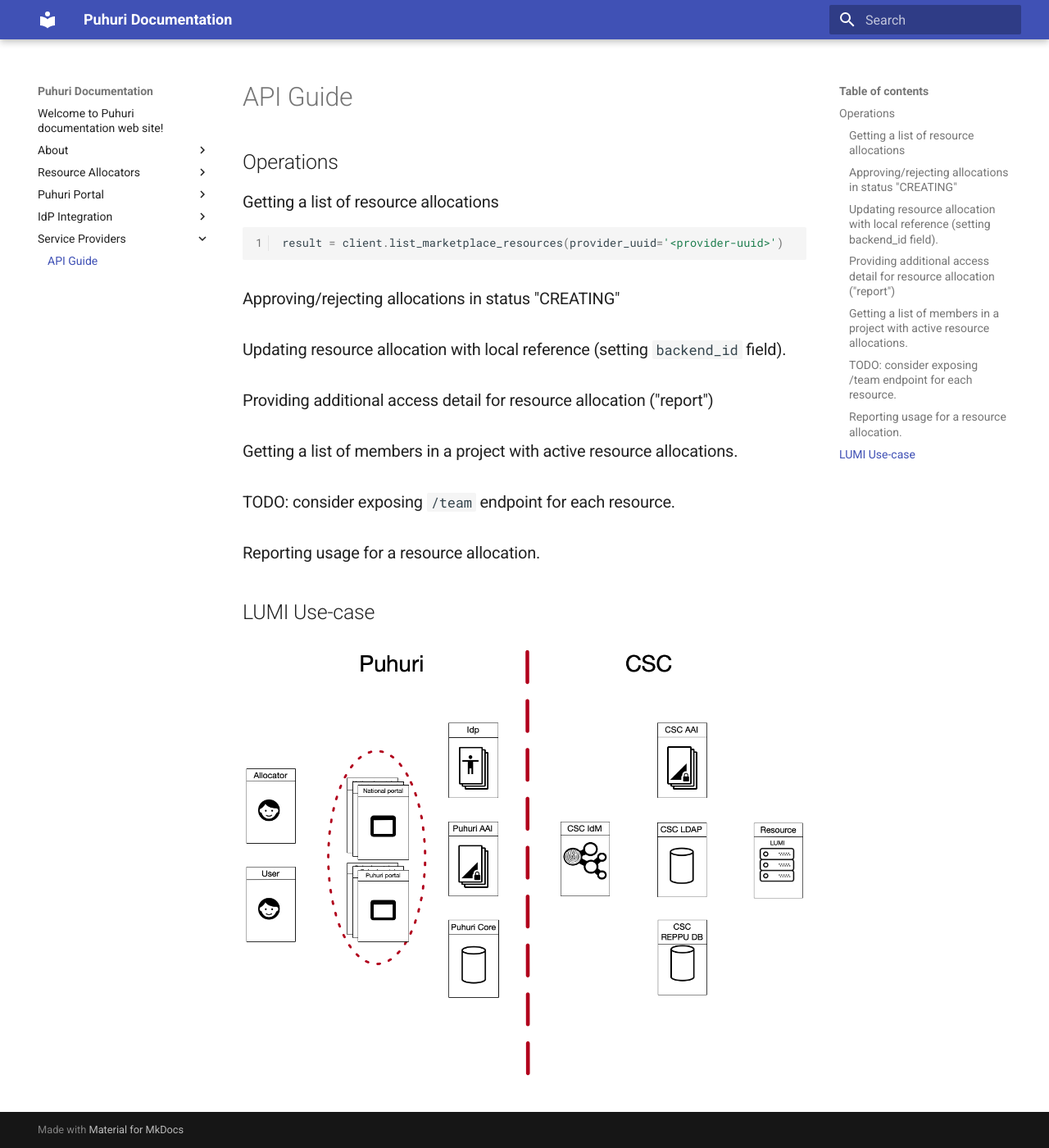
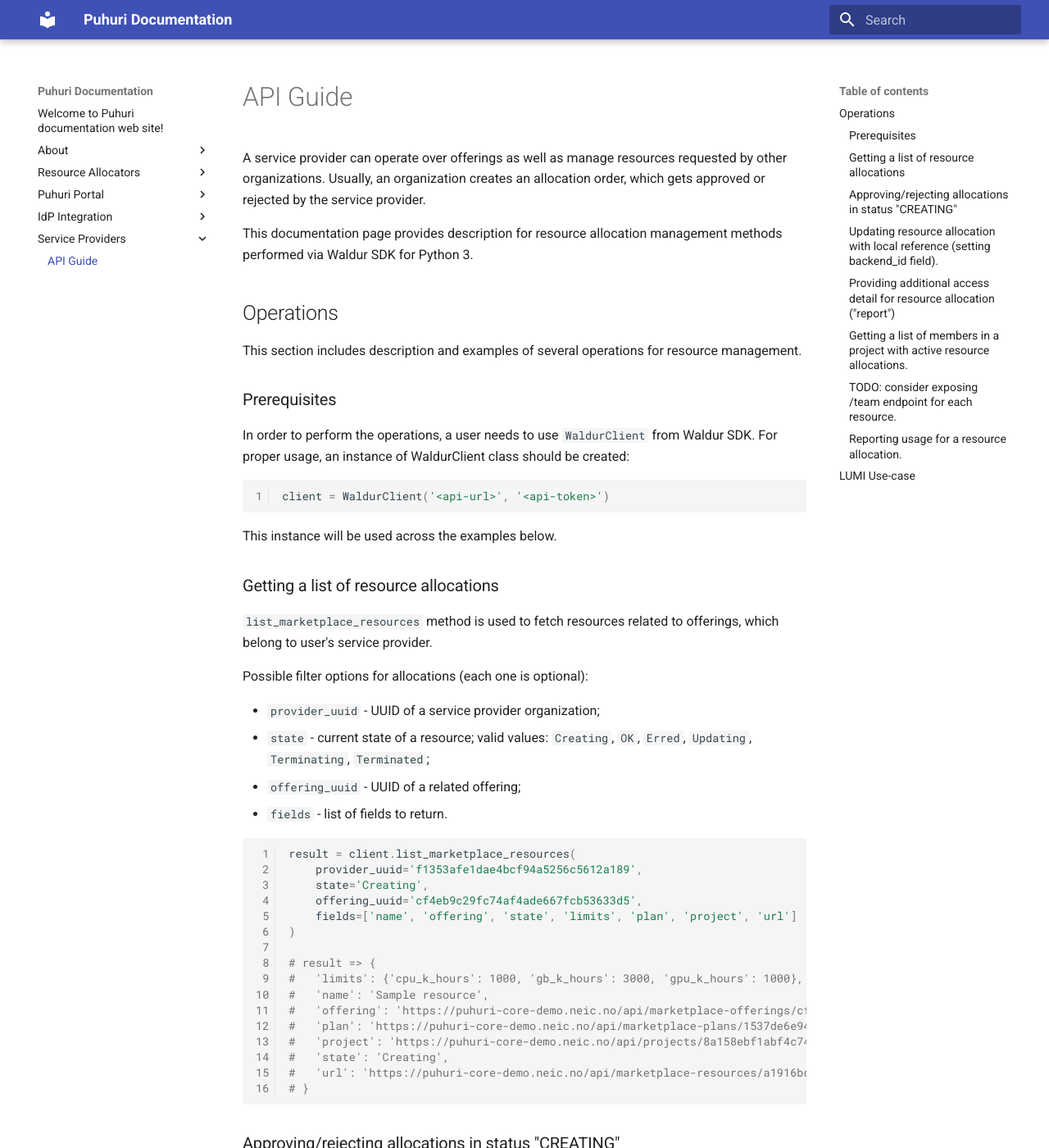
Before and after one commit to neicnordic/puhuri-web, an MkDocs documentation site: the page built from docs/service-providers.md, in a window 1280 px wide and 1400 px high. Shown: the whole window at 82% size. Built offline with MkDocs 1.6.1 and Material for MkDocs 9.7.7, drawn with Linux system fonts in a browser that asks for light colours.

Commit message:
Add intro and supplement first operation

````diff
--- a/docs/service-providers.md
+++ b/docs/service-providers.md
@@ -1,11 +1,51 @@
 # API Guide
 
+A service provider can operate over offerings as well as manage resources requested by other organizations. Usually, an organization creates an allocation order, which gets approved or rejected by the service provider.
+
+This documentation page provides description for resource allocation management methods performed via Waldur SDK for Python 3.
+
 ## Operations
- <!-- TODO: Add guide for WaldurClient setup -->
 
-###  Getting a list of resource allocations
+This section includes description and examples of several operations for resource management.
+
+### Prerequisites
+
+In order to perform the operations, a user needs to use `WaldurClient` from Waldur SDK. For proper usage, an instance of WaldurClient class should be created:
+
 ```python
-result = client.list_marketplace_resources(provider_uuid='<provider-uuid>')
+client = WaldurClient('<api-url>', '<api-token>')
+```
+
+This instance will be used across the examples below.
+
+### Getting a list of resource allocations
+
+`list_marketplace_resources` method is used to fetch resources related to offerings, which belong to user's service provider.
+
+Possible filter options for allocations (each one is optional):
+
+- `provider_uuid` - UUID of a service provider organization;
+- `state` - current state of a resource; valid values: `Creating`, `OK`, `Erred`, `Updating`, `Terminating`, `Terminated`;
+- `offering_uuid` - UUID of a related offering;
+- `fields` - list of fields to return.
+
+```python
+result = client.list_marketplace_resources(
+    provider_uuid='f1353afe1dae4bcf94a5256c5612a189',
+    state='Creating',
+    offering_uuid='cf4eb9c29fc74af4ade667fcb53633d5',
+    fields=['name', 'offering', 'state', 'limits', 'plan', 'project', 'url']
+)
+
+# result => {
+#   'limits': {'cpu_k_hours': 1000, 'gb_k_hours': 3000, 'gpu_k_hours': 1000},
+#   'name': 'Sample resource',
+#   'offering': 'https://puhuri-core-demo.neic.no/api/marketplace-offerings/cf4eb9c29fc74af4ade667fcb53633d5/',
+#   'plan': 'https://puhuri-core-demo.neic.no/api/marketplace-plans/1537de6e94f9427cafb74cb63fa21c72/',
+#   'project': 'https://puhuri-core-demo.neic.no/api/projects/8a158ebf1abf4c74a431b9c65a0d7829/',
+#   'state': 'Creating',
+#   'url': 'https://puhuri-core-demo.neic.no/api/marketplace-resources/a1916bd53fd04b1ab1a4e700c926607b/'
+# }
 ```
 
 ### Approving/rejecting allocations in status "CREATING"
````
